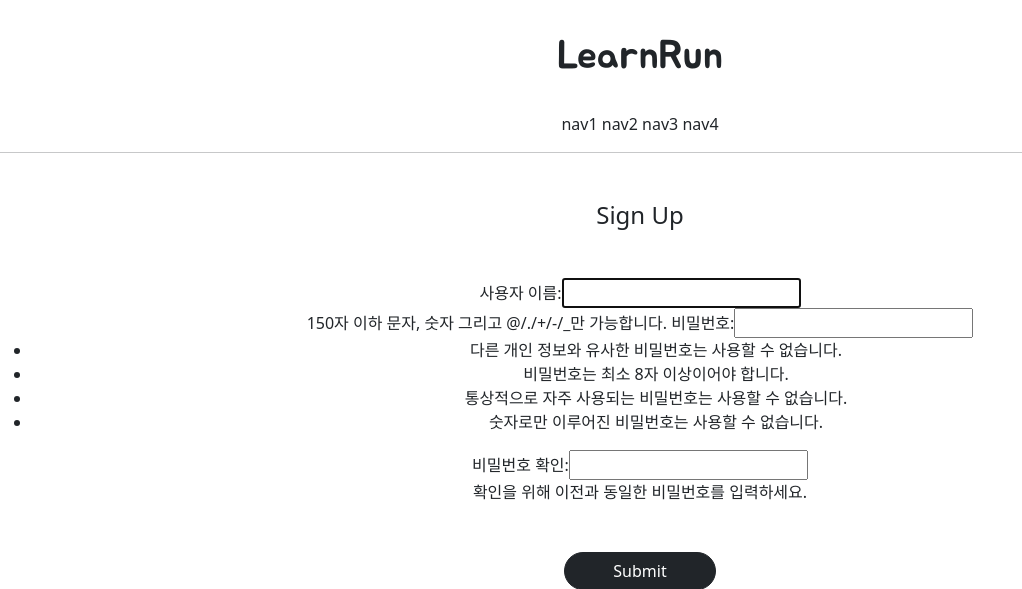
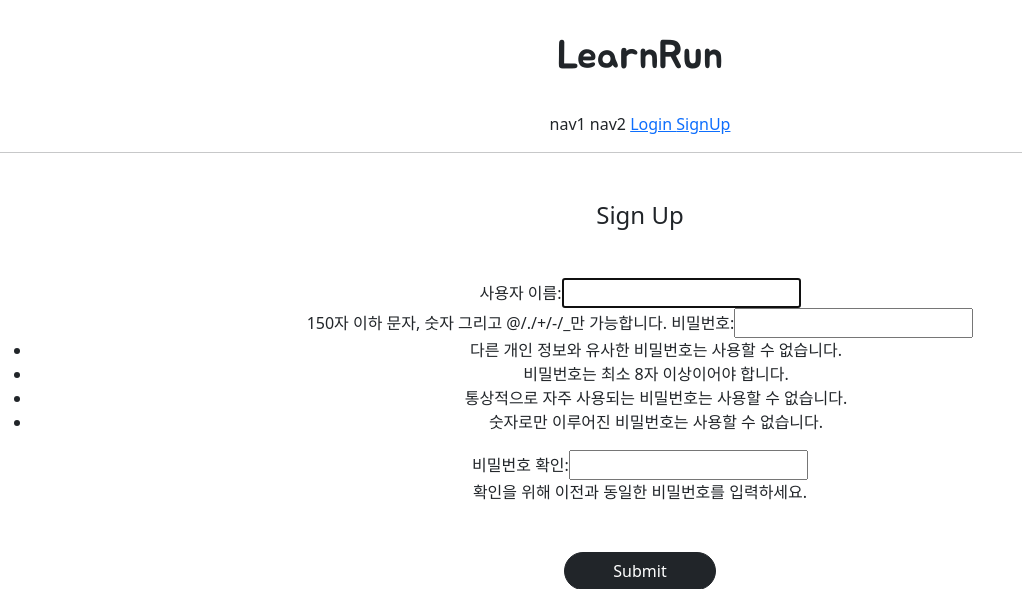
Before and after one commit to RunLearn/Ai_school_4-django-web, a Django app: page /hello/create/ in a window 1280 px wide. Shown: the top 589 px of the page, without its empty margins (0-1022 px from the left). Run offline with Django 3.2, Linux system fonts and the light colour scheme; parts of the project's set-up code (start-up, migrations or seed data) failed here and were passed over.

Commit message:
2020-07-14 login, Signup, logout 버튼활성화

```diff
--- a/templates/header.html
+++ b/templates/header.html
@@ -6,8 +6,24 @@
     <div class = "learnrun_header_button">
         <span>nav1</span>
         <span>nav2</span>
-        <span>nav3</span>
-        <span>nav4</span>
+        {% if not user.is_authenticated %}
+        <span>
+            <a href="{% url 'helloapp:login' %}">
+                Login
+            </a>
+        </span>
+        <span>
+            <a href="{% url 'helloapp:create' %}">
+                SignUp
+            </a>
+        </span>
+        {% else %}
+        <span>
+            <a href="{% url 'helloapp:logout' %}">
+                LogOut
+            </a>
+        </span>
+        {% endif %}
     </div>
 
 </div>
```
